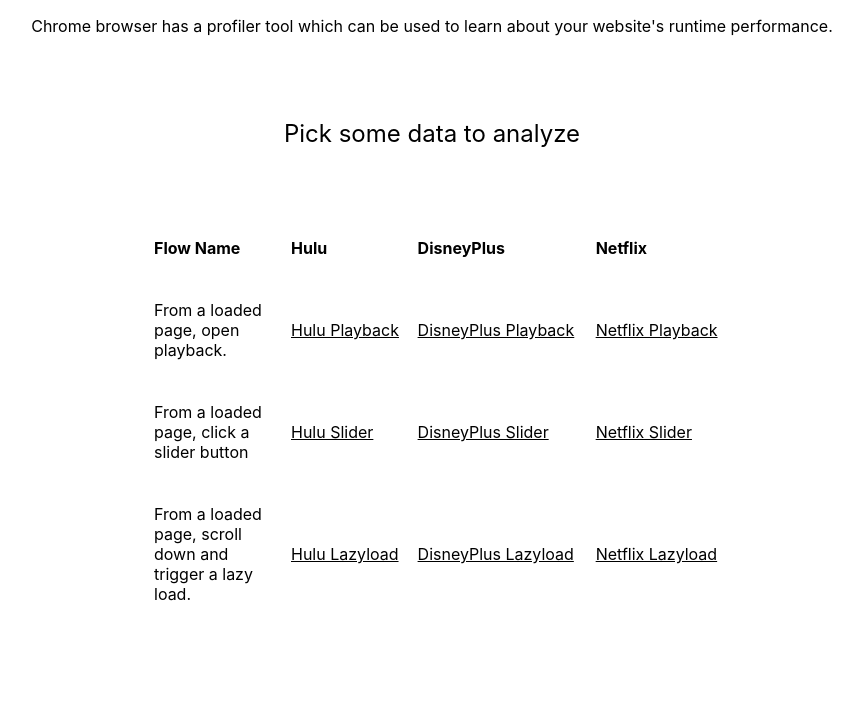
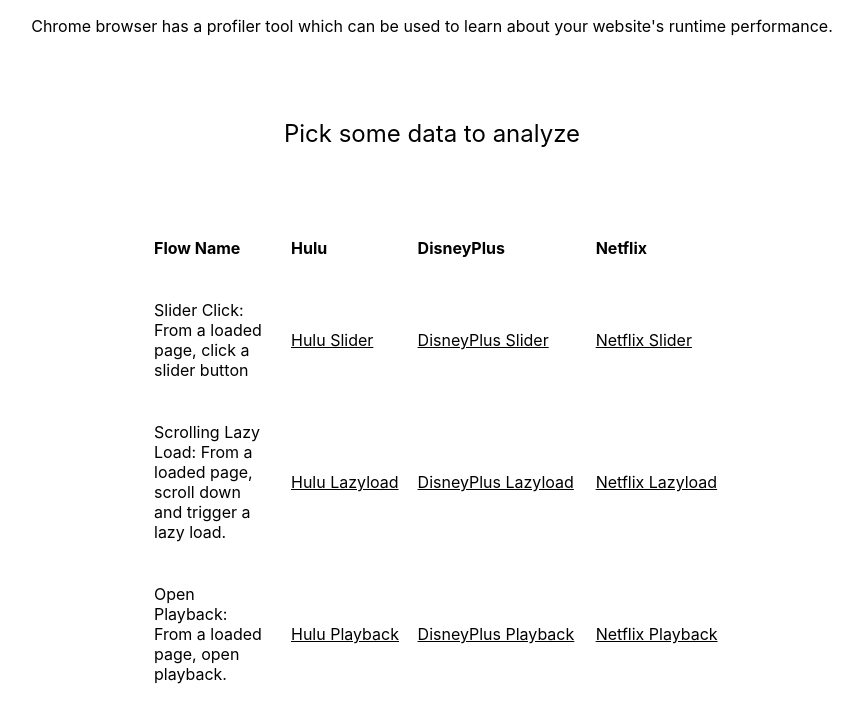
Before and after one commit to ybot1122/chrome-perf-profile-visualizer, a Next.js app: page / in a window 1280 px wide. Shown: the top 722 px of the page, without its empty margins (208-1071 px from the left). Built offline with nearby package versions, Linux system fonts and the light colour scheme.

Commit message:
nit picks

```diff
--- a/components/UrlEventViewer.js
+++ b/components/UrlEventViewer.js
@@ -6,7 +6,7 @@
   useEffect(() => {
     const es = [];
     data.forEach((e) => {
-      if (e.name === "MojoURLLoaderClient::OnReceiveResponse") {
+      if (e.name === "ResourceSendRequest") {
         es.push(e);
       }
     });
@@ -18,8 +18,8 @@
       {urlEvents.map((el, ind) => (
         <p key={ind}>
           {el.ts}:{" "}
-          <a href={el.args.url} target="_blank" rel="noreferrer">
-            {el.args.url}
+          <a href="#" target="_blank" rel="noreferrer">
+            {el.args.data.url}
           </a>
         </p>
       ))}
--- a/pages/index.js
+++ b/pages/index.js
@@ -29,25 +29,7 @@
               <th>Netflix</th>
             </tr>
             <tr>
-              <td>From a loaded page, open playback.</td>
-              <td>
-                <Link href="/visualizer?filename=hulu_playback">
-                  <a>Hulu Playback</a>
-                </Link>
-              </td>
-              <td>
-                <Link href="/visualizer?filename=dplus_playback">
-                  <a>DisneyPlus Playback</a>
-                </Link>
-              </td>
-              <td>
-                <Link href="/visualizer?filename=netflix_playback">
-                  <a>Netflix Playback</a>
-                </Link>
-              </td>
-            </tr>
-            <tr>
-              <td>From a loaded page, click a slider button</td>
+              <td>Slider Click: From a loaded page, click a slider button</td>
               <td>
                 <Link href="/visualizer?filename=hulu_slider">
                   <a>Hulu Slider</a>
@@ -65,7 +47,10 @@
               </td>
             </tr>
             <tr>
-              <td>From a loaded page, scroll down and trigger a lazy load.</td>
+              <td>
+                Scrolling Lazy Load: From a loaded page, scroll down and trigger
+                a lazy load.
+              </td>
               <td>
                 <Link href="/visualizer?filename=hulu_lazyload">
                   <a>Hulu Lazyload</a>
@@ -79,6 +64,24 @@
               <td>
                 <Link href="/visualizer?filename=netflix_lazyload">
                   <a>Netflix Lazyload</a>
+                </Link>
+              </td>
+            </tr>
+            <tr>
+              <td>Open Playback: From a loaded page, open playback.</td>
+              <td>
+                <Link href="/visualizer?filename=hulu_playback">
+                  <a>Hulu Playback</a>
+                </Link>
+              </td>
+              <td>
+                <Link href="/visualizer?filename=dplus_playback">
+                  <a>DisneyPlus Playback</a>
+                </Link>
+              </td>
+              <td>
+                <Link href="/visualizer?filename=netflix_playback">
+                  <a>Netflix Playback</a>
                 </Link>
               </td>
             </tr>
--- a/pages/visualizer.js
+++ b/pages/visualizer.js
@@ -1,6 +1,7 @@
 // https://blog.logrocket.com/how-javascript-works-optimizing-the-v8-compiler-for-efficiency/
 // https://chromium.googlesource.com/chromium/src/+/refs/heads/main/docs/life_of_a_frame.md#Steps
 // Update Layer: https://groups.google.com/a/chromium.org/g/blink-dev/c/j7YQtj0Yyxs and https://stackoverflow.com/questions/25724126/chrome-devtools-timeline-update-layer-tree-event
+// https://chromium.googlesource.com/chromium/src/+/HEAD/net/docs/life-of-a-url-request.md
 
 import { useEffect, useState } from "react";
 import { useRouter } from "next/router";
```
